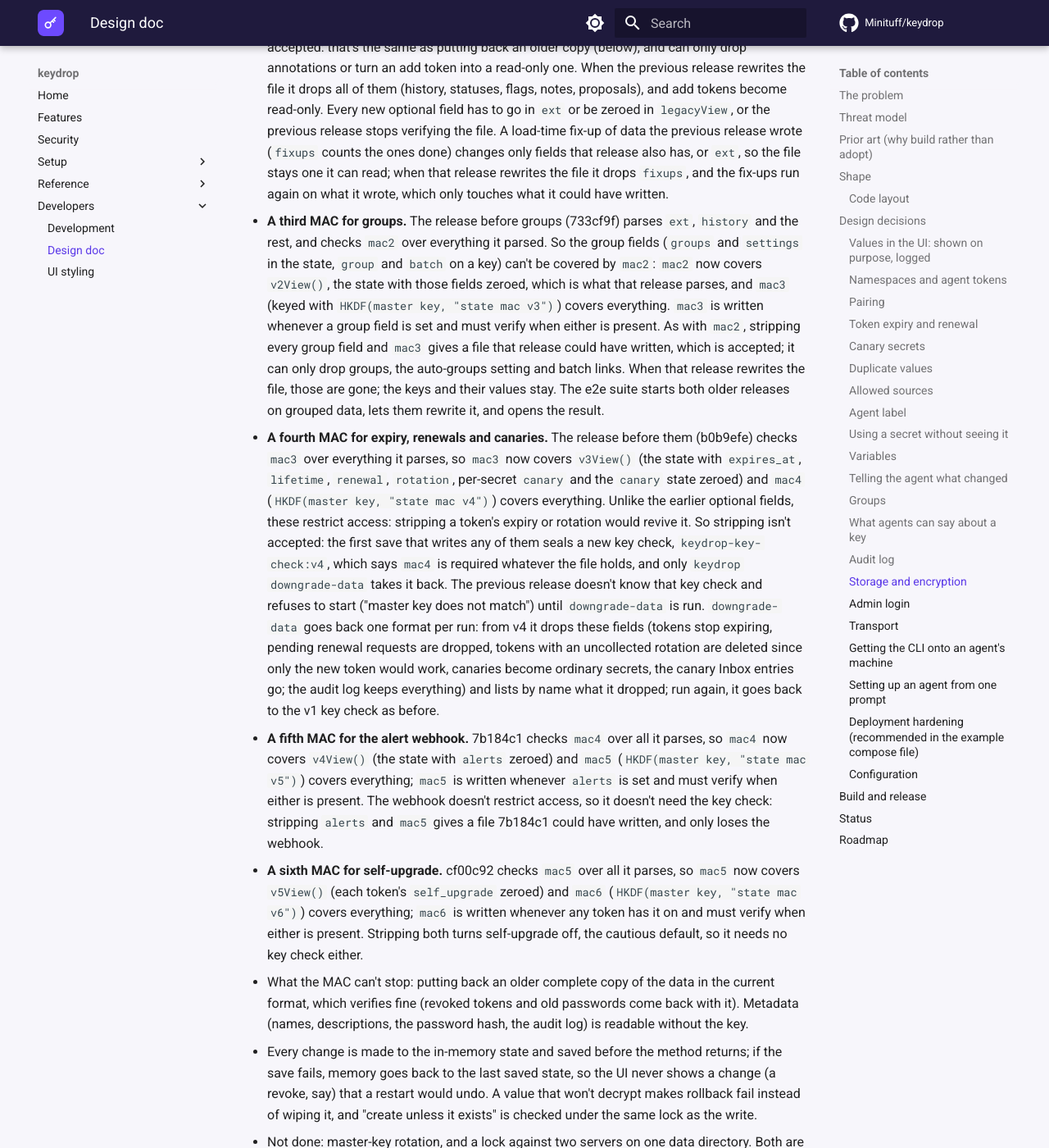
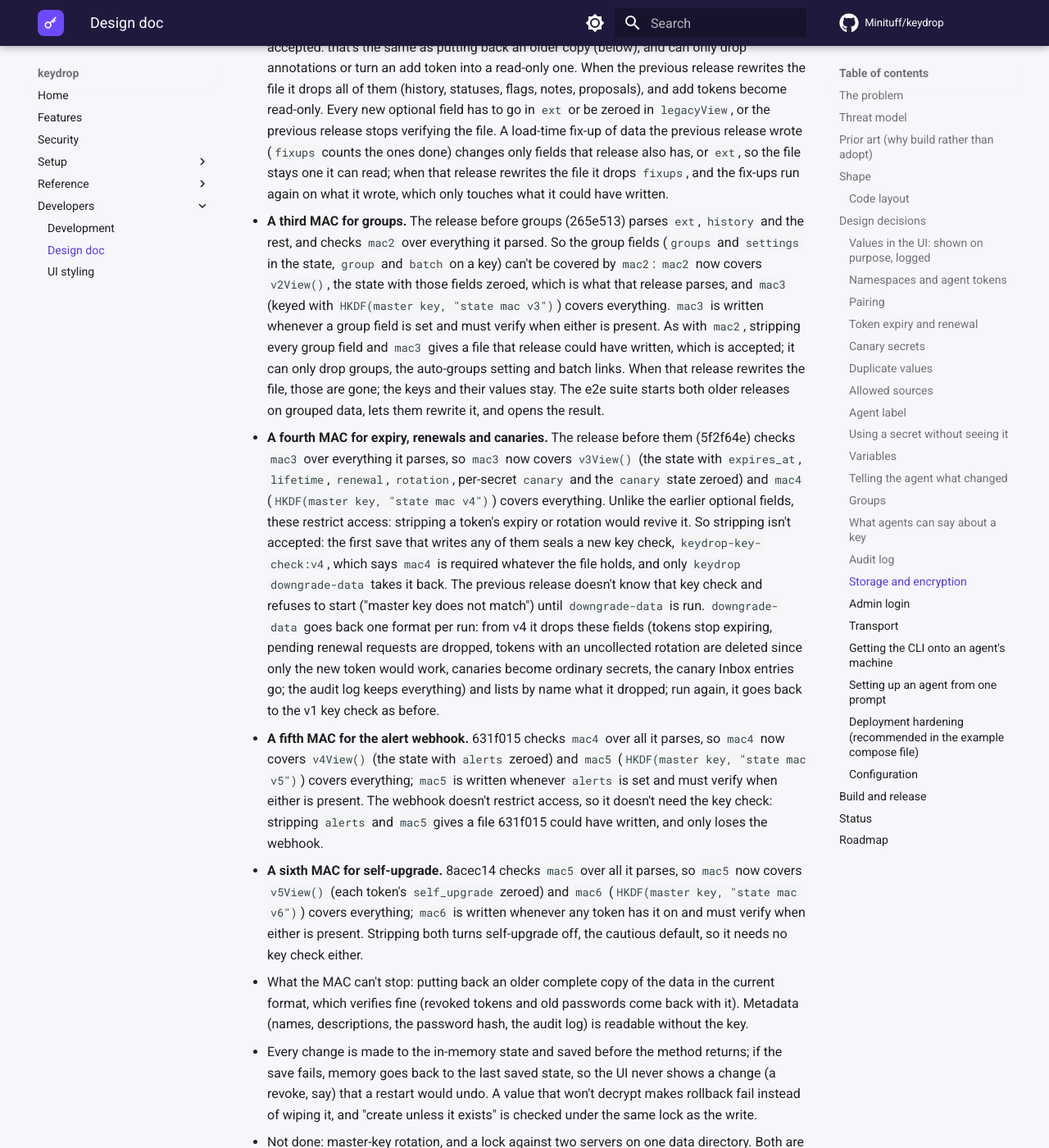
Before and after one commit to Minituff/keydrop, an MkDocs documentation site: the page built from docs/design_doc.md, in a window 1280 px wide and 1400 px high, scrolled down 14323 px. Shown: the whole window at 82% size. Built offline with MkDocs 1.6.1 and Material for MkDocs 9.7.7, drawn with Linux system fonts in a browser that asks for light colours; comment, search, counter and statistics services are not loaded.

Commit message:
Point commit references at the rewritten history
Removing the personal email from the old commits changed their hashes.
The e2e tests build old releases by hash, so they and the docs that name
those releases move to the new ones. Every commit keeps its tree, so the
tests still build the same code.

```diff
--- a/docs/design_doc.md
+++ b/docs/design_doc.md
@@ -630,7 +630,7 @@ limited to what it needs:
   `ext`, so the file stays one it can read; when that release rewrites
   the file it drops `fixups`, and the fix-ups run again on what it wrote,
   which only touches what it could have written.
-- **A third MAC for groups.** The release before groups (733cf9f)
+- **A third MAC for groups.** The release before groups (265e513)
   parses `ext`, `history` and the rest, and checks `mac2` over everything
   it parsed. So the group fields (`groups` and `settings` in the state,
   `group` and `batch` on a key) can't be covered by `mac2`: `mac2` now
@@ -644,7 +644,7 @@ limited to what it needs:
   gone; the keys and their values stay. The e2e suite starts both older
   releases on grouped data, lets them rewrite it, and opens the result.
 - **A fourth MAC for expiry, renewals and canaries.** The release before
-  them (b0b9efe) checks `mac3` over everything it parses, so `mac3` now
+  them (5f2f64e) checks `mac3` over everything it parses, so `mac3` now
   covers `v3View()` (the state with `expires_at`, `lifetime`, `renewal`,
   `rotation`, per-secret `canary` and the `canary` state zeroed) and
   `mac4` (`HKDF(master key, "state mac v4")`) covers everything. Unlike
@@ -661,14 +661,14 @@ limited to what it needs:
   canaries become ordinary secrets, the canary Inbox entries go; the
   audit log keeps everything) and lists by name what it dropped; run
   again, it goes back to the v1 key check as before.
-- **A fifth MAC for the alert webhook.** 7b184c1 checks `mac4` over all it
+- **A fifth MAC for the alert webhook.** 631f015 checks `mac4` over all it
   parses, so `mac4` now covers `v4View()` (the state with `alerts`
   zeroed) and `mac5` (`HKDF(master key, "state mac v5")`) covers
   everything; `mac5` is written whenever `alerts` is set and must verify
   when either is present. The webhook doesn't restrict access, so it
   doesn't need the key check: stripping `alerts` and `mac5` gives a file
-  7b184c1 could have written, and only loses the webhook.
-- **A sixth MAC for self-upgrade.** cf00c92 checks `mac5` over all it
+  631f015 could have written, and only loses the webhook.
+- **A sixth MAC for self-upgrade.** 8acec14 checks `mac5` over all it
   parses, so `mac5` now covers `v5View()` (each token's `self_upgrade`
   zeroed) and `mac6` (`HKDF(master key, "state mac v6")`) covers
   everything; `mac6` is written whenever any token has it on and must
```
Also changed, not shown: AGENTS.md (+24 -28 lines), 4 other files.
